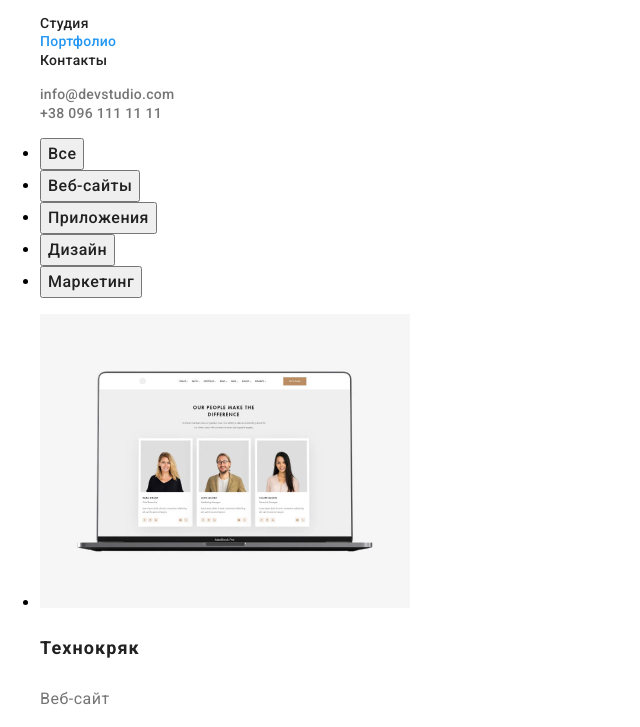
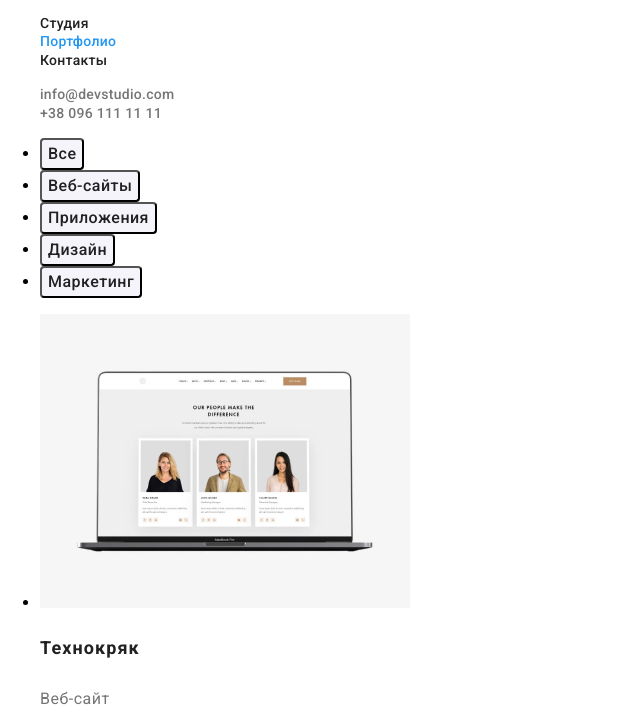
Before and after one commit to AleksandrTsyhankov/goit-markup-hw-02, a plain HTML site: page portfolio.html in a window 1280 px wide. Shown: the part 33-760 px from the top of the page, without its empty margins (0-640 px from the left). Drawn offline with nearby package versions, Linux system fonts and the light colour scheme.

Commit message:
Update style.css

```diff
--- a/css/style.css
+++ b/css/style.css
@@ -250,6 +250,8 @@ body {
     text-align: center;
     letter-spacing: 0.03em;
     color: var(--title-color);
+    background: #F5F4FA;
+    border-radius: 4px;
 }
 
 .filter-list-button:hover,
```
